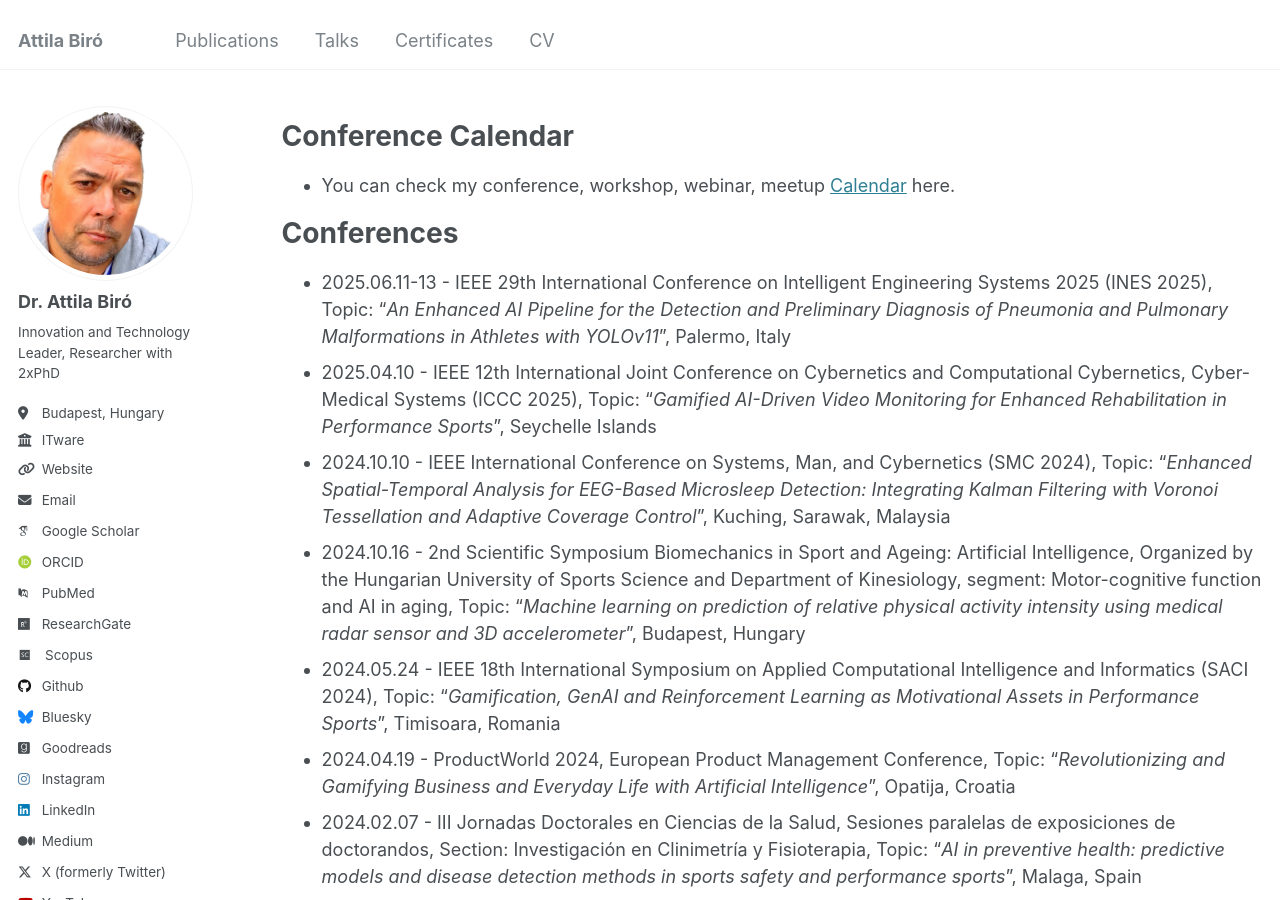
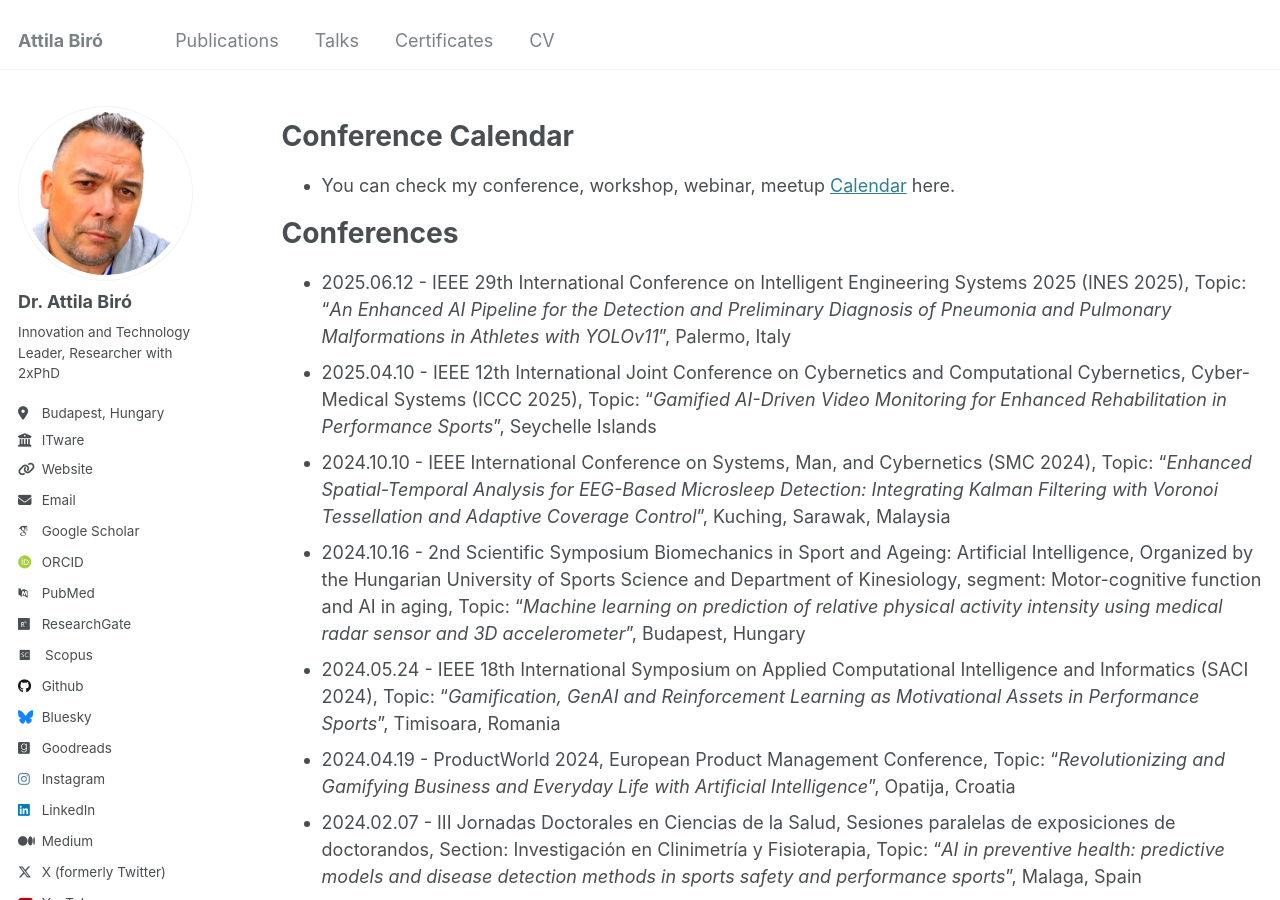
Before and after one commit to biroka/biroka.github.io, a Jekyll site: the page built from _pages/talks.md, in a window 1280 px wide and 900 px high. Built offline with Jekyll 4.4.1, drawn with Linux system fonts in a browser that asks for light colours; some web fonts are replaced.

Commit message:
Update talks.md

```diff
--- a/_pages/talks.md
+++ b/_pages/talks.md
@@ -11,7 +11,7 @@ Conference Calendar
 
 Conferences
 ======
-* 2025.06.11-13 - IEEE 29th International Conference on Intelligent Engineering Systems 2025 (INES 2025), Topic: "_An Enhanced AI Pipeline for the Detection and Preliminary Diagnosis of Pneumonia and Pulmonary Malformations in Athletes with YOLOv11_", Palermo, Italy
+* 2025.06.12 - IEEE 29th International Conference on Intelligent Engineering Systems 2025 (INES 2025), Topic: "_An Enhanced AI Pipeline for the Detection and Preliminary Diagnosis of Pneumonia and Pulmonary Malformations in Athletes with YOLOv11_", Palermo, Italy
 * 2025.04.10 - IEEE 12th International Joint Conference on Cybernetics and Computational Cybernetics, Cyber-Medical Systems (ICCC 2025), Topic: "_Gamified AI-Driven Video Monitoring for Enhanced Rehabilitation in Performance Sports_", Seychelle Islands
 * 2024.10.10 - IEEE International Conference on Systems, Man, and Cybernetics (SMC 2024), Topic: "_Enhanced Spatial-Temporal Analysis for EEG-Based Microsleep Detection: Integrating Kalman Filtering with Voronoi Tessellation and Adaptive Coverage Control_",  Kuching, Sarawak, Malaysia
 * 2024.10.16 - 2nd Scientific Symposium Biomechanics in Sport and Ageing: Artificial Intelligence, Organized by the Hungarian University of Sports Science and Department of Kinesiology, segment: Motor-cognitive function and AI in aging, Topic: "_Machine learning on prediction of relative physical activity intensity using medical radar sensor and 3D accelerometer_", Budapest, Hungary
```
